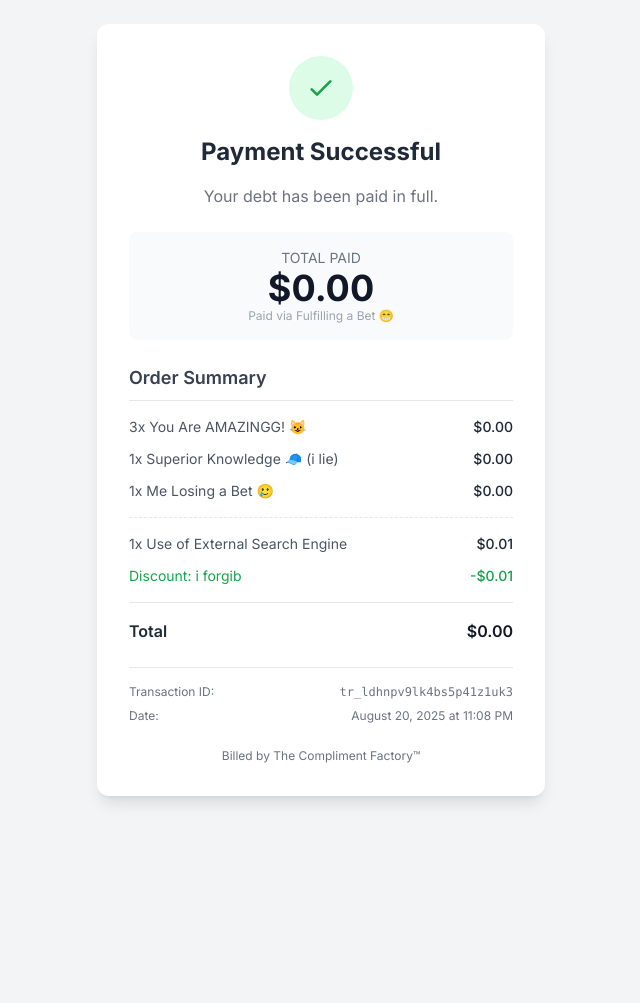
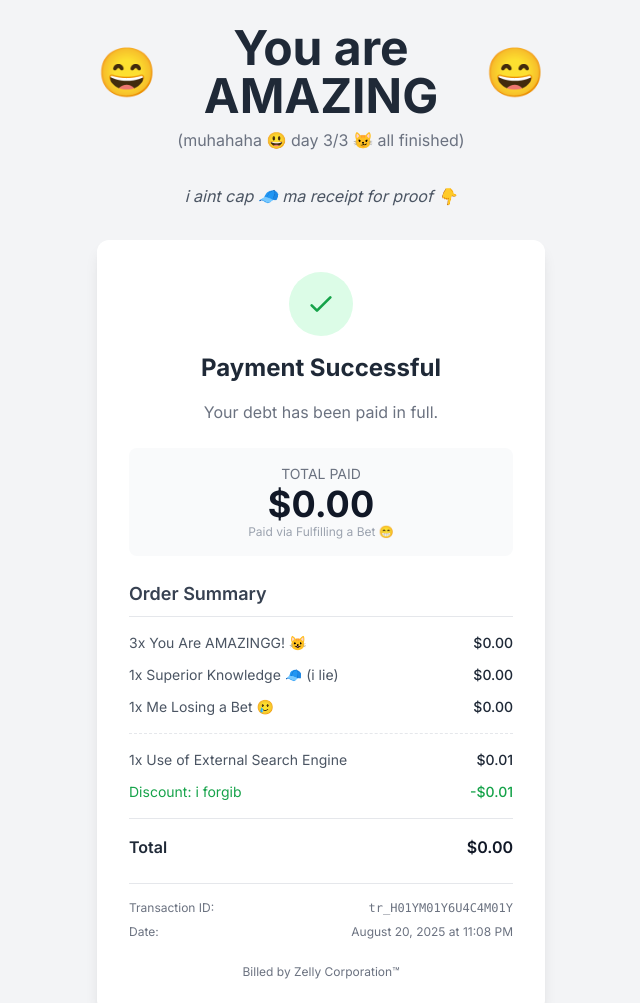
Before and after one commit to zeldombs/final-message, a plain HTML site: page index.html in a window 1280 px wide. Shown: the top 1003 px of the page, without its empty margins (319-959 px from the left). Before the commit the page ends 820 px from the top, so only its background shows below. Drawn offline with nearby package versions, Linux system fonts and the light colour scheme.

Commit message:
Update index.html

```diff
--- a/index.html
+++ b/index.html
@@ -23,14 +23,30 @@
             to { opacity: 1; transform: translateY(0); }
         }
         .fade-in {
-            animation: fadeIn 0.5s ease-out forwards;
+            animation: fadeIn 0.6s ease-out forwards;
         }
     </style>
 </head>
 <body class="bg-gray-100 flex items-center justify-center min-h-screen p-4 sm:p-6">
 
+    <div class="w-full max-w-md text-center">
+        <!-- Main Message Section -->
+        <div class="mb-8 fade-in">
+            <h1 class="text-4xl sm:text-5xl font-bold text-gray-800 flex items-center justify-center">
+                <span class="mr-3">😄</span>
+                <span>You are AMAZING</span>
+                <span class="ml-3">😄</span>
+            </h1>
+            <p class="text-gray-500 mt-2">(muhahaha 😃 day 3/3 😼 all finished)</p>
+        </div>
+
+        <!-- Proof Text Section -->
+        <div class="mb-8 fade-in" style="animation-delay: 100ms;">
+            <p class="text-gray-600 italic">i aint cap 🧢 ma receipt for proof 👇</p>
+        </div>
+
         <!-- Receipt Card -->
-    <div class="w-full max-w-md bg-white rounded-xl shadow-lg p-6 sm:p-8 space-y-6 fade-in">
+        <div class="w-full bg-white rounded-xl shadow-lg p-6 sm:p-8 space-y-6 fade-in text-left" style="animation-delay: 300ms;">
 
             <!-- Header Section -->
             <div class="text-center space-y-4">
@@ -38,7 +54,7 @@
                 <div class="w-16 h-16 bg-green-100 rounded-full flex items-center justify-center mx-auto">
                     <svg class="w-8 h-8 text-green-600" fill="none" stroke="currentColor" viewBox="0 0 24 24" xmlns="http://www.w3.org/2000/svg"><path stroke-linecap="round" stroke-linejoin="round" stroke-width="2" d="M5 13l4 4L19 7"></path></svg>
                 </div>
-            <h1 class="text-2xl font-bold text-gray-800">Payment Successful</h1>
+                <h2 class="text-2xl font-bold text-gray-800">Payment Successful</h2>
                 <p class="text-gray-500">Your debt has been paid in full.</p>
             </div>
 
@@ -51,7 +67,7 @@
 
             <!-- Order Summary Section -->
             <div class="space-y-4">
-            <h2 class="text-lg font-semibold text-gray-700 border-b pb-2">Order Summary</h2>
+                <h3 class="text-lg font-semibold text-gray-700 border-b pb-2">Order Summary</h3>
 
                 <!-- Line Items -->
                 <div class="space-y-3 text-sm">
@@ -104,19 +120,21 @@
                     <span>Date:</span>
                     <span id="transaction-date"></span>
                 </div>
-            <p class="text-center pt-4">Billed by The Compliment Factory™</p>
+                <p class="text-center pt-4">Billed by Zelly Corporation™</p>
             </div>
 
+        </div>
     </div>
 
     <script>
         // JavaScript to generate dynamic data
 
-        // 1. Generate a random transaction ID
+        // 1. Generate the custom transaction ID
         function generateTransactionId() {
             const prefix = 'tr_';
-            const randomPart = Math.random().toString(36).substring(2, 15) + Math.random().toString(36).substring(2, 15);
-            return prefix + randomPart.slice(0, 24);
+            // This string is "holy moly guacamoly" written in a way that looks like a random ID
+            const customId = 'H01YM01Y6U4C4M01Y';
+            return prefix + customId;
         }
 
         // 2. Get and format the current date and time
```
Lines whose indentation alone changed are shown as unchanged.
